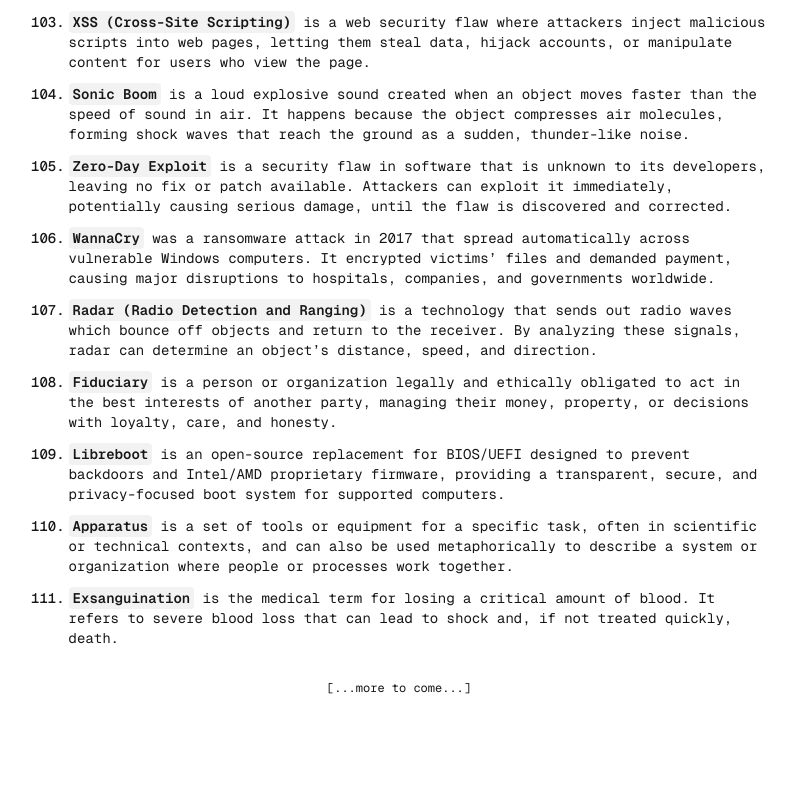
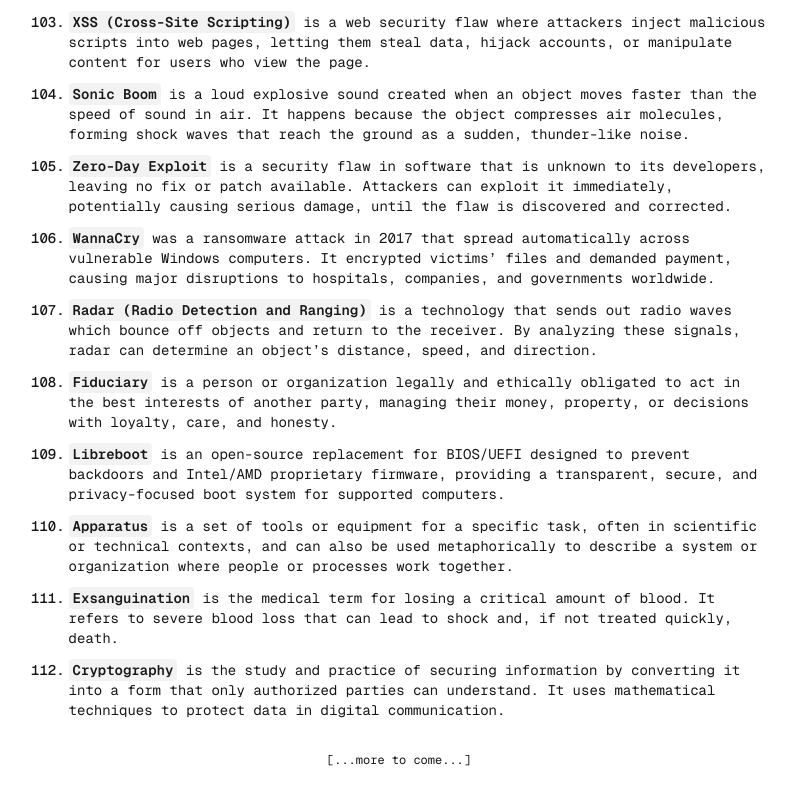
Before and after one commit to BrahimBoussada/mind-log, a Next.js app: page / in a window 1280 px wide. Shown: the part 6555-7355 px from the top of the page, without its empty margins (241-1037 px from the left). Before the commit the page ends 7283 px from the top, so only its background shows below. Built offline with nearby package versions, Linux system fonts and the light colour scheme.

Commit message:
log:30-11-2025

```diff
--- a/src/app/page.tsx
+++ b/src/app/page.tsx
@@ -1059,6 +1059,16 @@ export default function Home() {
           </Text>
         </Note>
 
+        <Note>
+          <N>112. </N>
+          <Text>
+            <Key>Cryptography</Key> is the study and practice of securing
+            information by converting it into a form that only authorized
+            parties can understand. It uses mathematical techniques to protect
+            data in digital communication.
+          </Text>
+        </Note>
+
         {/* --- end --- */}
       </NoteWrapper>
 
```
